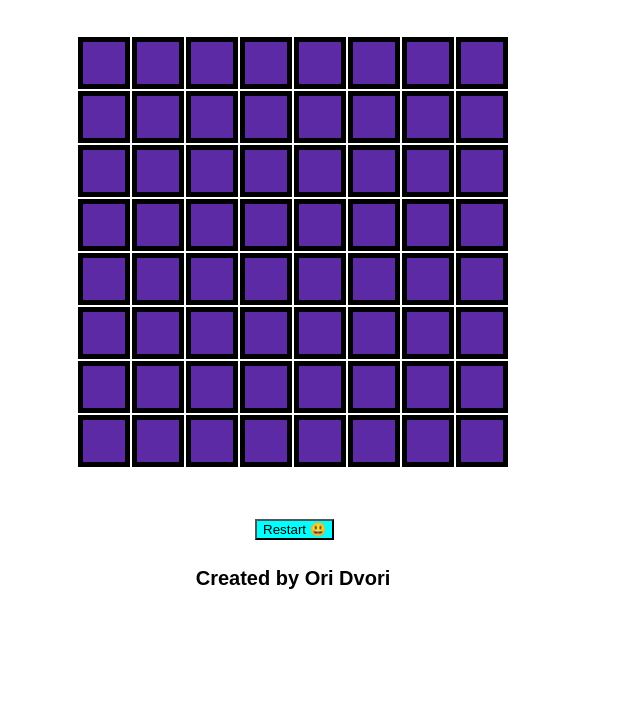
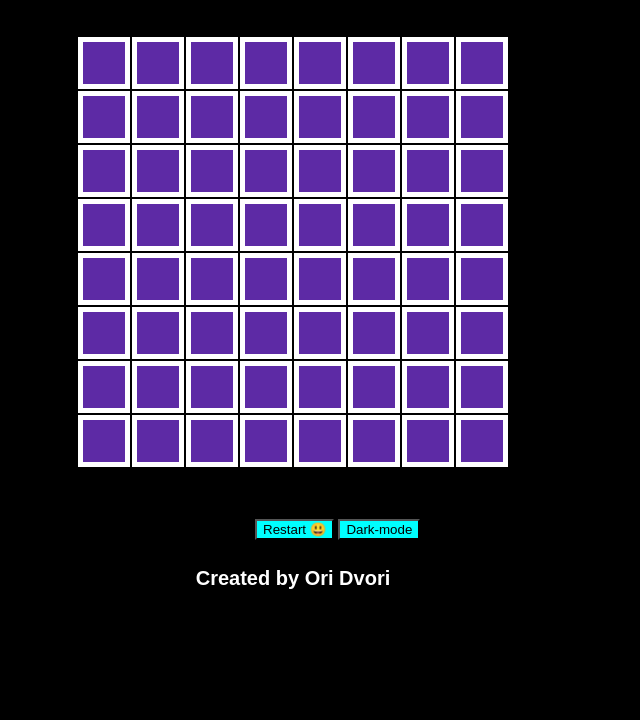
Before and after one commit to orid-del/project1, a plain HTML site: page index.html in a window 1280 px wide. Shown: the part 80-800 px from the top of the page, without its empty margins (347-987 px from the left). Drawn offline with Linux system fonts and the light colour scheme.

Commit message:
Add files via upload
update project

```diff
--- a/css/main.css
+++ b/css/main.css
@@ -60,3 +60,10 @@ h4{
     font-family: Arial, Helvetica, sans-serif;
     text-align: center;
 }
+
+.darkmode{
+    color: white;
+    background-image: none;
+    background-color: black;
+
+}
--- a/index.html
+++ b/index.html
@@ -6,7 +6,7 @@
     <link rel="stylesheet" href="css/main.css">
 </head>
 
-<body onload="onInit(1)">
+<body class="darkmode" onload="onInit(1)">
     <div>
         <button onclick="onInit(0)">Beginner</button>
         <button onclick="onInit(1)">Medium</button>
@@ -16,6 +16,7 @@
     <table>
     </table>
     <button onclick="onInit(1)">Restart <span>😃</span></button>
+    <button onclick="darkMode()">Dark-mode</button>
     <footer>
         <h4>Created by Ori Dvori</h4>
     </footer>
--- a/js/main.js
+++ b/js/main.js
@@ -77,7 +77,7 @@ function renderBoard(gBoard) {
         elBoard.innerHTML = strHTML
     }
     var elLives = document.querySelector('.lives')
-    elLives.innerText = 'lives : ' + lives
+    elLives.innerText = lives + ' LIVES LEFT'
     var checkVictory = checkGameOver()
     if (checkVictory === true) {
         alert('You won!')
@@ -110,7 +110,14 @@ function setMinesNegsCount(gBoard) {
     firstClickIndicetor = true
 }
 
+function darkMode(){
+    var elBody = document.querySelector('body')
+    elBody.classList.toggle('darkmode')
+}
 function onCellClicked(elCell, i, j) {
+    if (lives < 1){
+        return
+    }
     if (i < 0 || i >= gLevel.SIZE || j < 0 || j >= gLevel.SIZE || gBoard[i][j].isShown) {
         return
     }
@@ -169,6 +176,9 @@ function checkGameOver() {
 }
 
 function onCellMarked(ev, i, j) {
+    if (lives <1 ){
+        return
+    }
     window.oncontextmenu = function () {
         if (!gBoard[i][j].isMarked) {
             gBoard[i][j].isMarked = true
```
